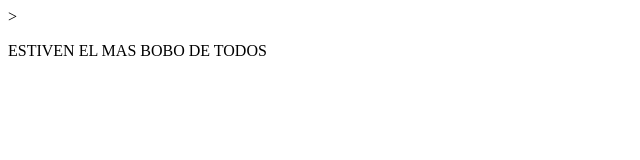
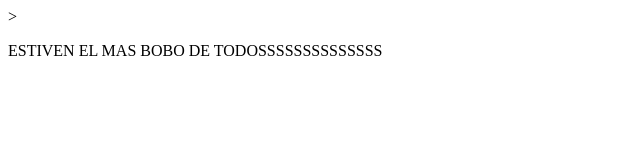
Before and after one commit to tirmax/servy, a plain HTML site: page index.html in a window 1280 px wide. Shown: the whole page, without its empty margins (0-640 px from the left). Drawn offline with Linux system fonts and the light colour scheme.

Commit message:
estiven bobo

```diff
--- a/index.html
+++ b/index.html
@@ -10,7 +10,7 @@
     <!--DV CONTENEDOR 2-->>
     <div class="container">
         <div class="row">
-            <p>ESTIVEN EL MAS BOBO DE TODOS</p>
+            <p>ESTIVEN EL MAS BOBO DE TODOSSSSSSSSSSSSSS</p>
         </div>
     </div>
 </body>
```
